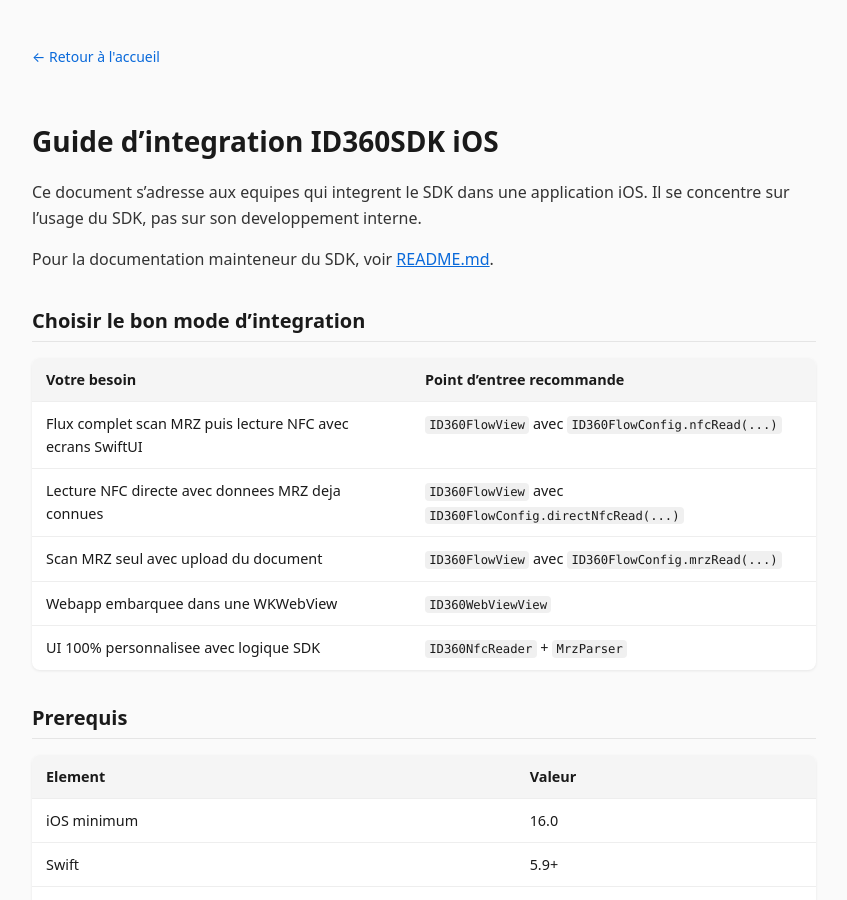
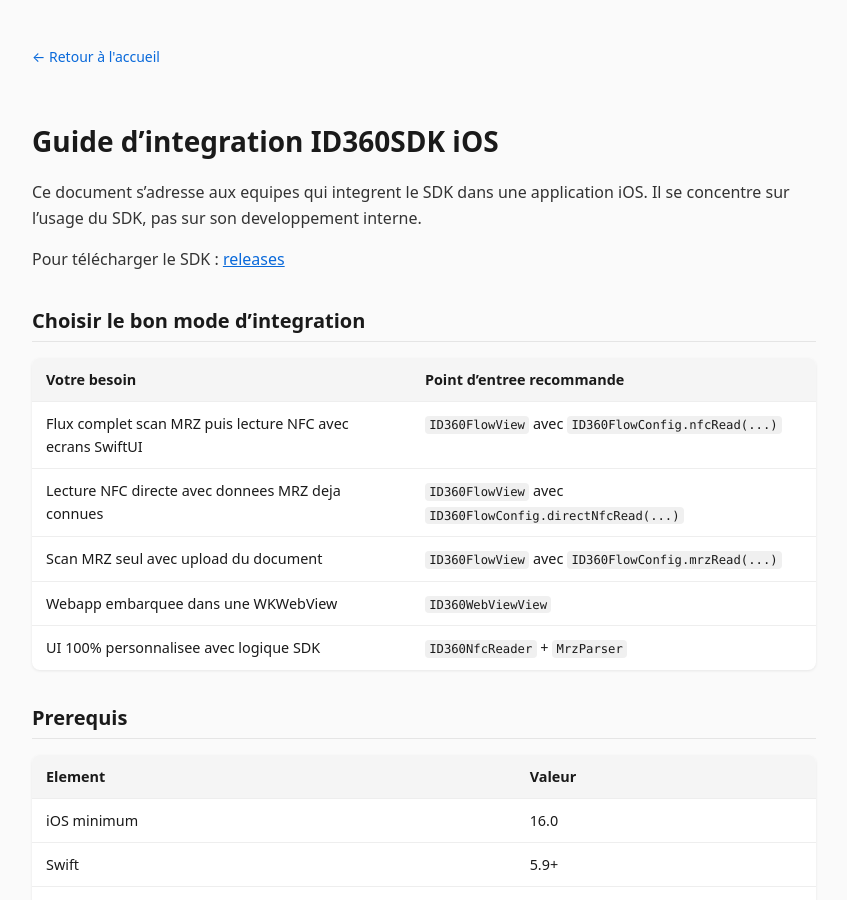
Before and after one commit to id360docaposte/id360docaposte.github.io, a Jekyll site: the page built from GUIDE_INTEGRATION_IOS.md, in a window 1280 px wide and 900 px high. Shown: the whole window, without its empty margins (216-1063 px from the left). Built offline with Jekyll 4.4.1, drawn with Linux system fonts in a browser that asks for light colours.

Commit message:
Update GUIDE_INTEGRATION_IOS.md

```diff
--- a/GUIDE_INTEGRATION_IOS.md
+++ b/GUIDE_INTEGRATION_IOS.md
@@ -7,7 +7,7 @@ title: Guide d'intégration iOS
 
 Ce document s'adresse aux equipes qui integrent le SDK dans une application iOS. Il se concentre sur l'usage du SDK, pas sur son developpement interne.
 
-Pour la documentation mainteneur du SDK, voir [README.md](README.md).
+Pour télécharger le SDK : [releases](https://github.com/id360docaposte/id360docaposte.github.io/releases)
 
 ## Choisir le bon mode d'integration
 
```
